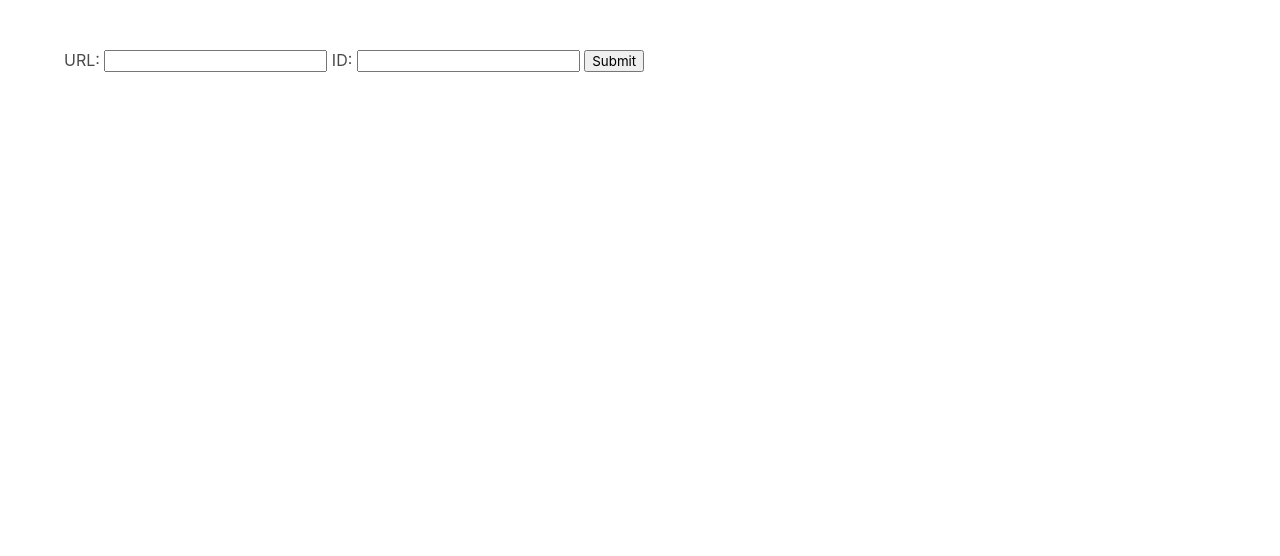
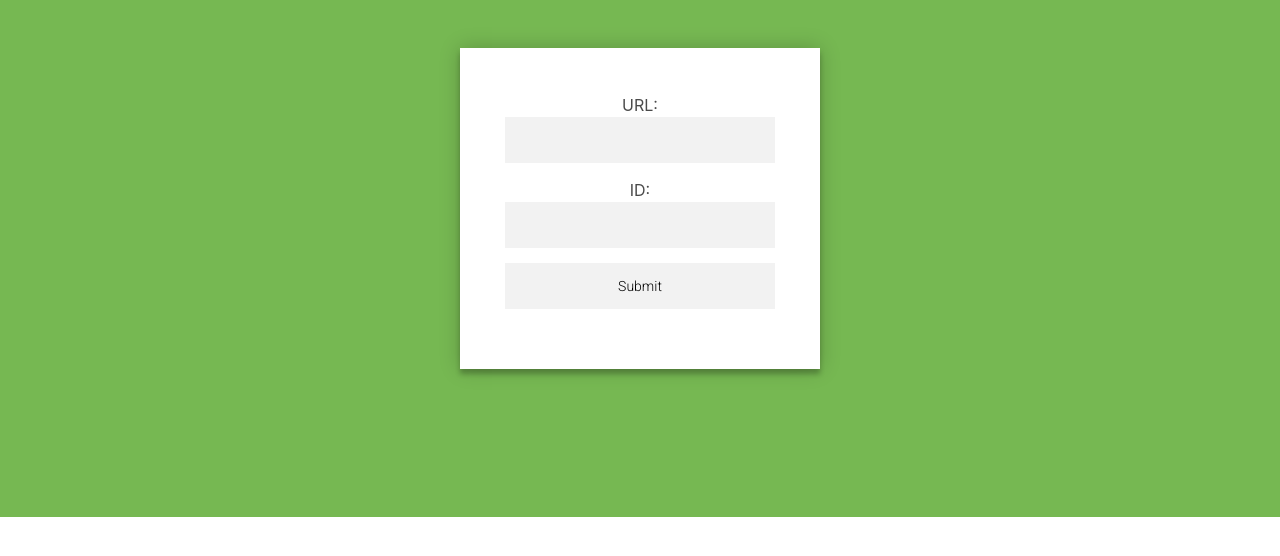
Before and after one commit to affinix/snipp, a website: page public/index.html in a window 1280 px wide. Drawn offline with nearby package versions, Linux system fonts and the light colour scheme.

Commit message:
better css

```diff
--- /dev/null
+++ b/public/css/style.css
@@ -0,0 +1,34 @@
+@import url(https://fonts.googleapis.com/css?family=Roboto:300);
+
+.form {
+    width: 360px;
+    padding: 8% 0 0;
+    margin: auto;
+  }
+
+.form input {
+    font-family: "Roboto", sans-serif;
+    outline: 0;
+    background: #f2f2f2;
+    width: 100%;
+    border: 0;
+    margin: 0 0 15px;
+    padding: 15px;
+    box-sizing: border-box;
+    font-size: 14px;
+  }
+
+  .form {
+    position: relative;
+    z-index: 1;
+    background: #FFFFFF;
+    max-width: 360px;
+    margin: 0 auto 100px;
+    padding: 45px;
+    text-align: center;
+    box-shadow: 0 0 20px 0 rgba(0, 0, 0, 0.2), 0 5px 5px 0 rgba(0, 0, 0, 0.24);
+  }
+
+  body {
+    background: #76b852;
+  }
--- a/public/index.html
+++ b/public/index.html
@@ -4,10 +4,12 @@
     <meta charset="UTF-8">
     <title>Snipp</title>
     <link rel="stylesheet" href="https://cdnjs.cloudflare.com/ajax/libs/bulma/0.7.1/css/bulma.min.css"/>
+    <link rel="stylesheet" href="css/style.css"/>
 </head>
 <body>
     <section class="section">
         <div class="container">
+            <div class="form">
                     <form action="/api/new" method="GET">
                         <label>URL:</label>
                         <input type="text" name="url">
@@ -16,6 +18,7 @@
                         <input type="submit" value="Submit">
                     </form>
             </div>
+        </div>
     </section>
 </body>
 </html>
```
Also changed, not shown: src/index.js (+16 -4 lines). Lines whose indentation alone changed are shown as unchanged.
